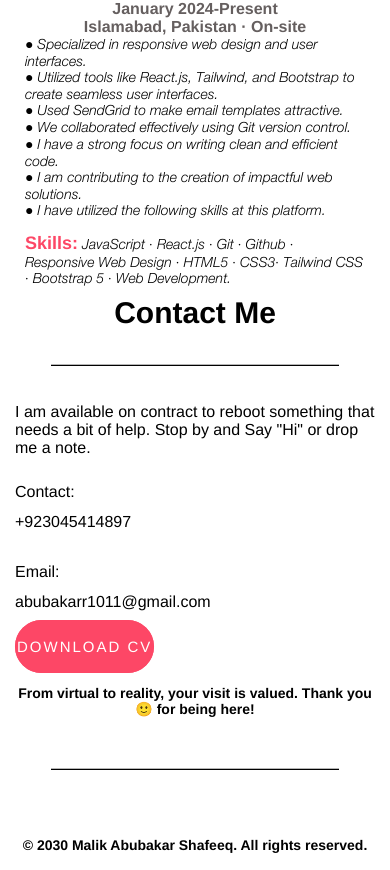
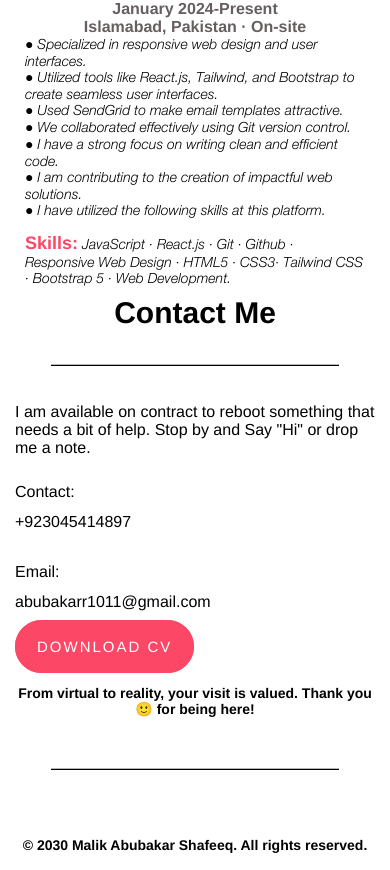
Before and after one commit to abubakar10/my-portfolio-reactJs, a React (Create React App) app: page / in a window 390 px wide. Shown: the part 2373-3243 px from the top of the page. Built offline with nearby package versions, Linux system fonts and the light colour scheme.

Commit message:
portfolio

```diff
--- a/src/Components/Home/ContactMe/ContactMe.css
+++ b/src/Components/Home/ContactMe/ContactMe.css
@@ -104,7 +104,7 @@
     .contactMe .btn{
         font-size: 10px;
         letter-spacing: 2px;
-        padding: 16px 0px;
+        padding: 16px 20px;
         font-size: 15px;
 
     }
--- a/src/Components/Home/MySkills/MySills.js
+++ b/src/Components/Home/MySkills/MySills.js
@@ -29,14 +29,14 @@ const MySkills = () => {
 
     observer.observe(sectionRef.current);
 
-    // Cleanup the observer when component unmounts or ref changes
+
     return () => {
       if (sectionRef.current) {
         // eslint-disable-next-line
         observer.unobserve(sectionRef.current);
       }
     };
-  }, []); // Empty dependency array to run only on mount/unmount
+  }, []);
 
   return (
     <div className="technologies" id="skills" ref={sectionRef}>
```
